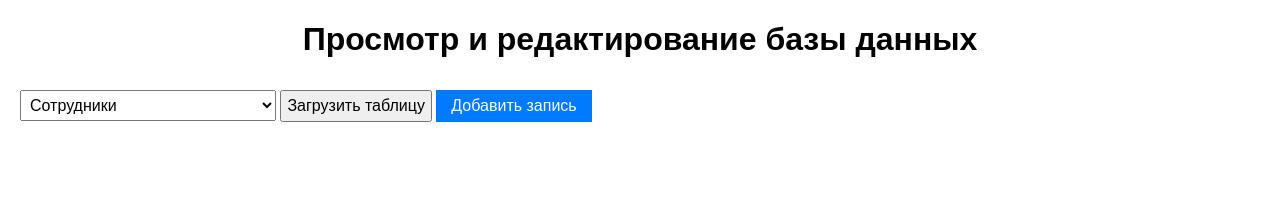
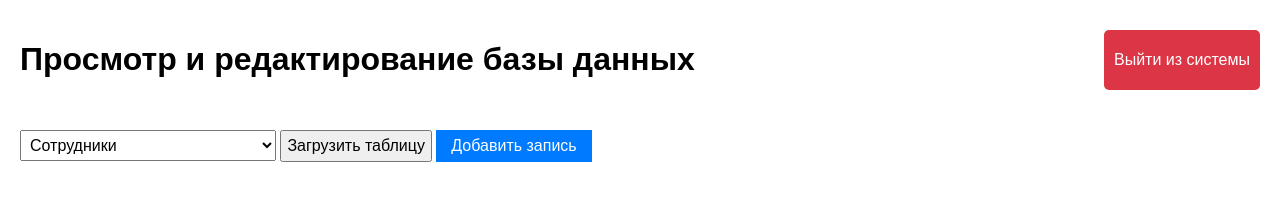
Before and after one commit to flamingoalexander/db_application, a website built with webpack: page src/index.html in a window 1280 px wide. Built offline with nearby package versions, Linux system fonts and the light colour scheme; no server answers; sample sign-in values are in the browser's storage.

Commit message:
add logout button

```diff
--- a/src/index.html
+++ b/src/index.html
@@ -141,11 +141,33 @@
         #form-container button:hover {
             background-color: #357ab7; /* Более тёмный синий */
         }
+        .logout-container {
+            display: flex;
+            justify-content: space-between; /* Выравнивание кнопки по правому краю */
+            margin-bottom: 20px;
+        }
 
+        #logout-button {
+            background-color: #dc3545; /* Красный фон */
+            color: #fff; /* Белый текст */
+            padding: 5px 10px;
+            border: none;
+            border-radius: 5px;
+            font-size: 16px;
+            cursor: pointer;
+            transition: background-color 0.3s ease;
+        }
+
+        #logout-button:hover {
+            background-color: #c82333; /* Более тёмный красный */
+        }
     </style>
 </head>
 <body>
-<h1>Просмотр и редактирование базы данных</h1>
+<div class="logout-container">
+    <h1>Просмотр и редактирование базы данных</h1>
+    <button id="logout-button">Выйти из системы</button>
+</div>
 <select id="table-select">
     <option value="employees">Сотрудники</option>
     <option value="disciplines">Дисциплины</option>
@@ -159,15 +181,12 @@
 <button id="loadTableBtn">Загрузить таблицу</button>
 <button class="add-row">Добавить запись</button>
 <div class="main">
-    <div id="table-data">
-    </div>
+    <div id="table-data"></div>
     <div class="addRecordForm">
         <div id="form-container">
             <h2>Добавить запись</h2>
             <form id="addRecordForm">
-                <div id="input-fields">
-
-                </div>
+                <div id="input-fields"></div>
                 <button type="submit" id="submit">Сохранить</button>
                 <button type="reset">Сбросить</button>
                 <button id="cancel">Отмена</button>
@@ -175,7 +194,6 @@
         </div>
     </div>
 </div>
-<script src="./index.js">
-</script>
+<script src="./index.js"></script>
 </body>
 </html>
--- a/src/index.js
+++ b/src/index.js
@@ -1,15 +1,12 @@
 import Controller from './controller.js'
-
-document.addEventListener('DOMContentLoaded', () => {
-    // Проверяем наличие токена в localStorage
+import AuthService  from "./js/AuthService";
+document.addEventListener('DOMContentLoaded', async () => {
     const token = localStorage.getItem('token');
-
     if (!token) {
-        // Если токена нет, перенаправляем на страницу авторизации
         window.location.href = './auth.html';
     }
-    document.querySelector('.add-row').addEventListener('click', showAddRecordForm);
-
+    await loadTable();
+    renderTable(currentTable)
 });
 let currentTable = '';
 let tableData = [];
@@ -120,3 +117,8 @@ document.getElementById('table-select').addEventListener('change', async () => {
     await loadTable();
     renderTable(currentTable);
 });
+document.getElementById('logout-button').addEventListener('click', async (event) => {
+    await AuthService.logout();
+    window.location.href = './auth.html';
+})
+document.querySelector('.add-row').addEventListener('click', showAddRecordForm);
```
